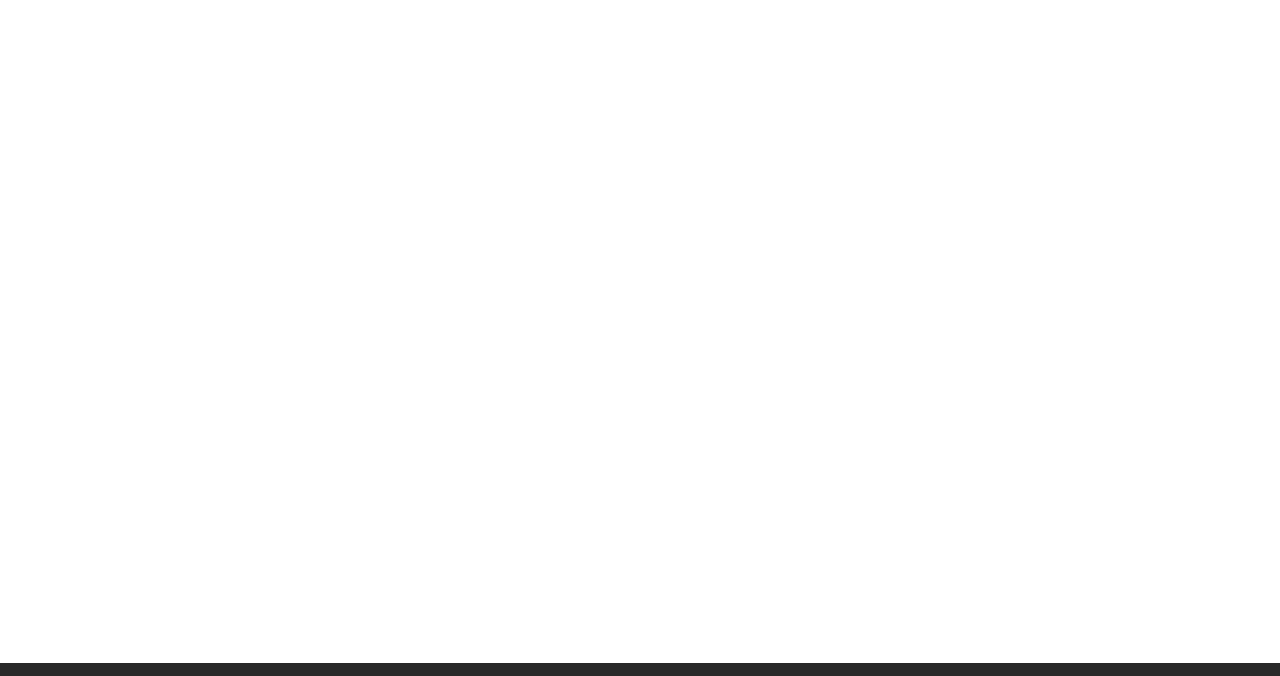
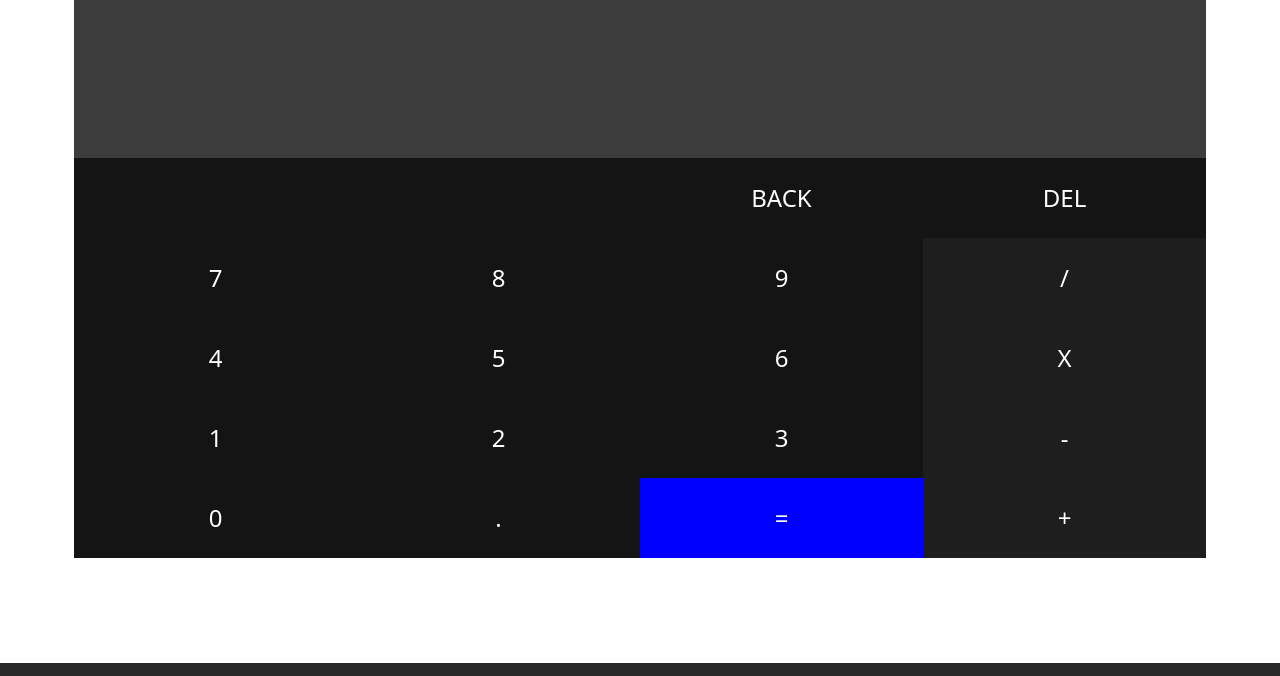
Before and after one commit to Thomas-Thurzo/Taschenrechner, a plain HTML site: page app.html in a window 1280 px wide. Shown: the part 57-733 px from the top of the page. Drawn offline with nearby package versions, Linux system fonts and the light colour scheme.

Commit message:
Initialisierung

```diff
--- a/app.html
+++ b/app.html
@@ -3,7 +3,7 @@
 <html lang="de" class="h-100">
 
 <head>
-    <title>App Name</title>
+    <title>Taschenrechner</title>
     <!-- Required meta tags -->
     <meta charset="utf-8">
     <meta name="viewport" content="width=device-width, initial-scale=1, shrink-to-fit=no">
@@ -27,7 +27,7 @@
     <!-- Navigation Bar -->
     <nav class="navbar navbar-expand-md navbar-dark fixed-top">
     <div class="container-fluid">
-        <a class="navbar-brand" href="#">APP NAME</a>
+        <a class="navbar-brand" href="#">Taschenrechner</a>
         <button class="navbar-toggler" type="button" data-bs-toggle="collapse" data-bs-target="#navbarCollapse"
             aria-controls="navbarCollapse" aria-expanded="false" aria-label="Toggle navigation">
             <span class="navbar-toggler-icon"></span>
@@ -55,10 +55,42 @@
     </nav>
 
     <!-- Main Sektion -->
-    <main class="flex-shrink-0">
-        <div class="container">
+    <main class="container m-auto p-1">
+        <div id="ergebnisArea">
 
         </div>
+        <table>
+            <tr>
+                <td></td>
+                <td></td>
+                <td onclick="deleteLast()">BACK</td>
+                <td onclick="deleteAll()">DEL</td>
+            </tr>
+            <tr>
+                <td onclick="appendFunktion(7)">7</td>
+                <td onclick="appendFunktion(8)">8</td>
+                <td onclick="appendFunktion(9)">9</td>
+                <td onclick="appendFunktion('/')" class="operatoren">/</td>
+            </tr>
+            <tr>
+                <td onclick="appendFunktion(4)">4</td>
+                <td onclick="appendFunktion(5)">5</td>
+                <td onclick="appendFunktion(6)">6</td>
+                <td onclick="appendFunktion('*')" class="operatoren">X</td>
+            </tr>
+            <tr>
+                <td onclick="appendFunktion(1)">1</td>
+                <td onclick="appendFunktion(2)">2</td>
+                <td onclick="appendFunktion(3)">3</td>
+                <td onclick="appendFunktion('-')" class="operatoren">-</td>
+            </tr>
+            <tr>
+                <td onclick="appendFunktion(0)">0</td>
+                <td onclick="appendFunktion('.')">.</td>
+                <td onclick="berechnen()" id="istGleich">=</td>
+                <td onclick="appendFunktion('+')" class="operatoren">+</td>
+            </tr>
+        </table>
     </main>
 
     <!-- Footer -->
--- a/css/site.css
+++ b/css/site.css
@@ -1,3 +1,6 @@
+
+/*** Variablen ***/
+
 :root {
     --primary-color: #1d5888;
     --secondary-color: #ff993b;
@@ -5,9 +8,13 @@
     --white-color: #dff3e4;
 }
 
+
+/*** Tag Selektoren ***/
+
 body {
     color: var(--dark-color);
 }
+
 
 nav {
     background-color: var(--dark-color);
@@ -35,6 +42,28 @@ footer .social > a:hover {
     color: var(--secondary-color);
 }
 
+table {
+    width: 100%;
+    height: 50vh;
+    color: white;
+    background-color: rgb(50, 50, 50);
+}
+
+td {
+    width: 25%;
+    text-align: center;
+    font-size: 24px;
+    background-color: rgb(20, 20, 20);
+}
+
+td:hover {
+    background-color: rgb(50, 50, 50);
+    cursor: pointer;
+}
+
+
+/*** Class Selektoren ***/
+
 .bsIcon {
     color:purple;
 }
@@ -55,7 +84,34 @@ footer .social > a:hover {
     color: var(--secondary-color);
 }
 
-/* Prism Installation */
+.operatoren{
+    background-color: rgb(30, 30, 30);
+}
+
+/*** ID Selektoren ***/
+
+#ergebnisArea{
+    height: 20vh;
+    background-color: rgb(60, 60, 60);
+    color: white;
+    font-size: 64px;
+    display: flex;
+    justify-content: end;
+    align-items: flex-end;
+    padding: 24px;
+    box-sizing: border-box;
+}
+
+#istGleich{
+    background-color: blue;
+}
+
+#istGleich:hover{
+    background-color: rgb(110, 101, 235);
+}
+
+
+/*** Prism Installation ***/
 code[class*="language-"],
     pre[class*="language-"] {
         white-space: pre-wrap;
--- a/js/site.js
+++ b/js/site.js
@@ -1,4 +1,21 @@
-// Call Hell World
-function helloWorld(){
-    alert("Hallo Welt");
+
+function appendFunktion(zeichen){
+    document.getElementById("ergebnisArea").innerHTML += zeichen;
 }
+
+function berechnen(){
+    let inhaltArea = document.getElementById("ergebnisArea");
+    let ergebnis = eval(inhaltArea.innerHTML);
+
+    inhaltArea.innerHTML = ergebnis;
+}
+
+function deleteLast(){
+    let inhaltArea = document.getElementById("ergebnisArea");
+    inhaltArea.innerHTML = inhaltArea.innerHTML.slice(0, -1);
+}
+
+function deleteAll(){
+    let inhaltArea = document.getElementById("ergebnisArea");
+    inhaltArea.innerHTML = "";
+}
```
Also changed, not shown: index.html (+6 -7 lines), img/logo1.svg (deleted), img/logo2.svg (deleted), img/sticker1.svg (deleted), img/sticker2.svg (deleted), img/sticker3.svg (deleted), img/sticker4.svg (deleted), img/taschenrechnerLogo.svg (added), 1 other file.
